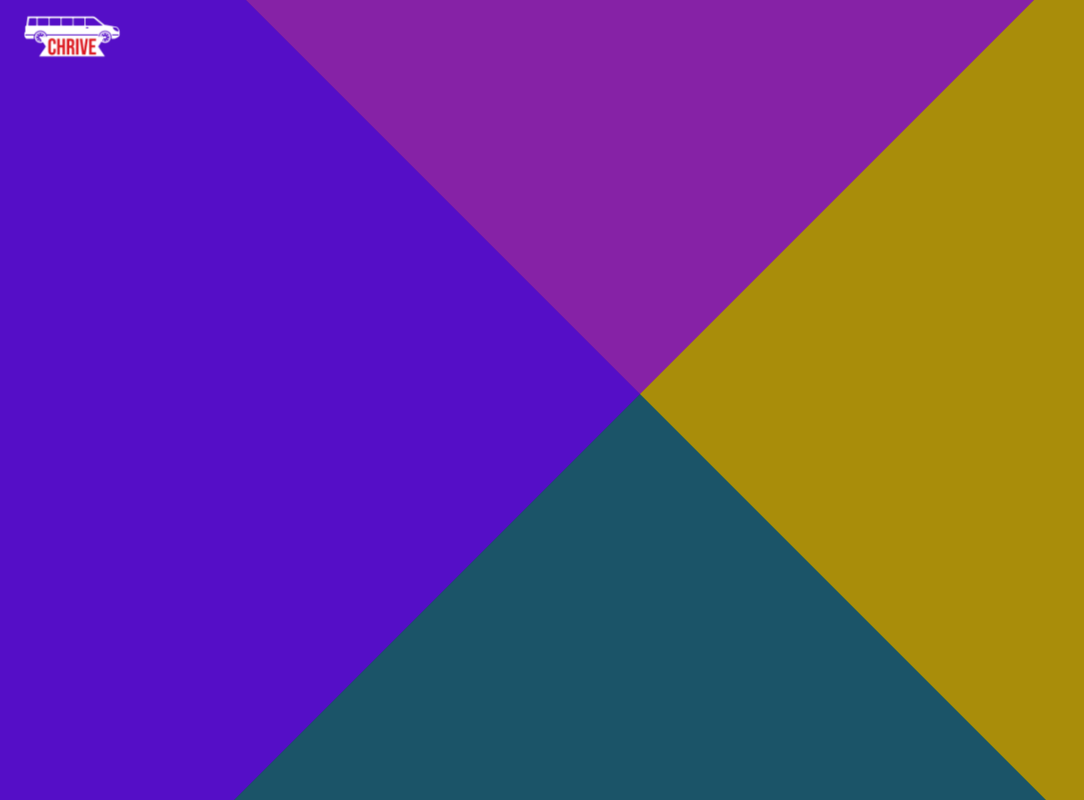
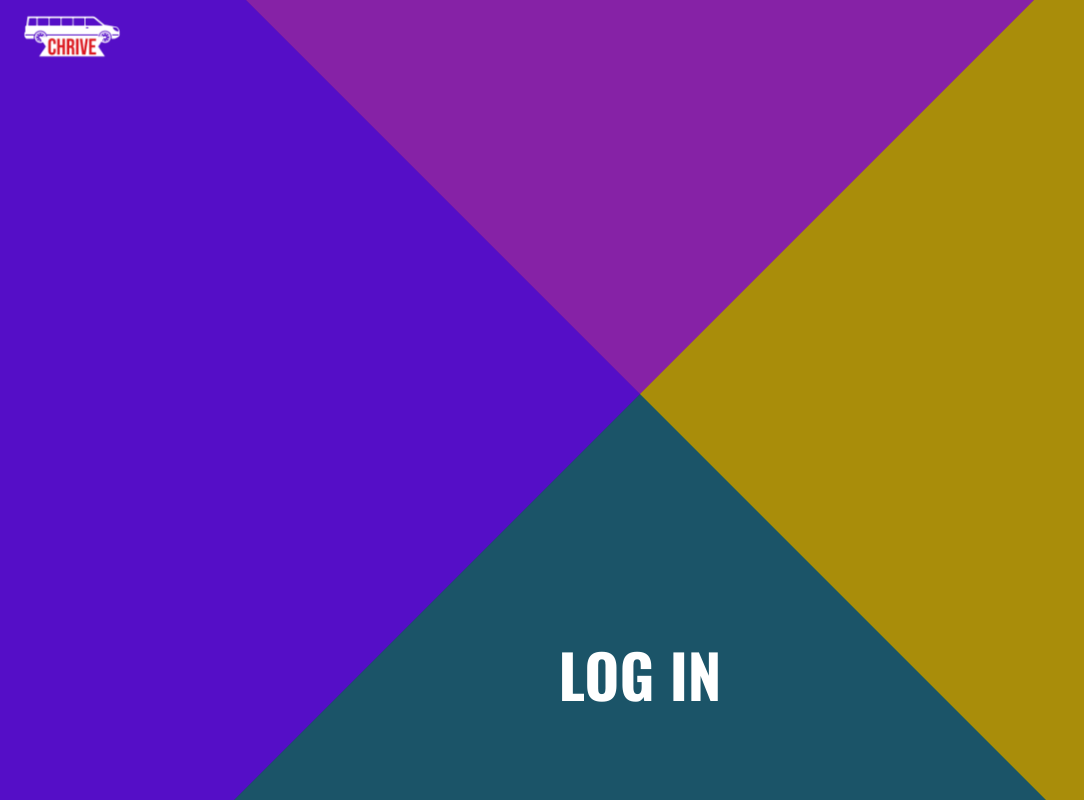
Before and after one commit to naa7/chrive, a PHP site: page /login/login.php in a window 1280 px wide. Shown: the whole page, without its empty margins (0-1084 px from the left). Run offline with PHP 8.4, Linux system fonts and the light colour scheme; data that the repository does not hold is empty.

Commit message:
various tweaks and improvements

```diff
--- a/home/home.css
+++ b/home/home.css
@@ -196,7 +196,7 @@ body {
 .scroll-arrow {
   position: absolute;
   bottom: 6vh;
-  left: 45%;
+  left: 50%;
   transform: translateX(-50%);
   font-size: 2rem;
   color: white;
@@ -227,7 +227,6 @@ body {
 .scroll-arrow:hover::before {
   content: "Scroll";
   font-family: "Franklin Gothic Medium", sans-serif;
-
   position: absolute;
   top: -30px;
   left: 50%;
--- a/login/login.css
+++ b/login/login.css
@@ -1,3 +1,5 @@
+@import url("https://fonts.googleapis.com/css2?family=Oswald:wght@700&display=swap");
+
 @import url("https://fonts.googleapis.com/css2?family=Oswald:wght@700&display=swap");
 
 *,
@@ -23,28 +25,24 @@
   z-index: -10;
 }
 
-.login-container:hover,
-.login-container:active {
-  .login-top,
-  .login-bottom {
-    &:before,
-    &:after {
+.login-container:hover .login-top::before,
+.login-container:hover .login-top::after,
+.login-container:hover .login-bottom::before,
+.login-container:hover .login-bottom::after {
   margin-left: 300px !important;
   transform-origin: -300px 50% !important;
   transition-delay: 0s !important;
 }
-  }
 
-  .login-center {
+.login-container:hover .login-center {
   opacity: 1 !important;
   transition-delay: 0.2s !important;
 }
-}
 
-.login-top,
-.login-bottom {
-  &:before,
-  &:after {
+.login-top::before,
+.login-top::after,
+.login-bottom::before,
+.login-bottom::after {
   content: "";
   display: block;
   position: absolute;
@@ -59,28 +57,25 @@
   opacity: 0.65;
   transition-delay: 0.2s;
 }
-}
 
-.login-top {
-  &:before {
+.login-top::before {
   transform: rotate(45deg);
   background: #17c02e;
 }
-  &:after {
+
+.login-top::after {
   transform: rotate(135deg);
   background: #224091;
 }
-}
 
-.login-bottom {
-  &:before {
+.login-bottom::before {
   transform: rotate(-45deg);
   background: #fc9701;
 }
-  &:after {
+
+.login-bottom::after {
   transform: rotate(-135deg);
   background: #7700ff;
-  }
 }
 
 .login-header {
@@ -159,6 +154,22 @@
   text-align: center;
 }
 
+.login-message {
+  position: absolute;
+  top: 80%;
+  left: 50%;
+  transform: translate(-50%, -50%);
+  padding: 10px;
+  margin-top: 33px;
+  text-align: center;
+  font-size: 60px;
+  color: #ffffff;
+  z-index: 1;
+  font-family: "Oswald", sans-serif;
+  transition: opacity 0.3s ease;
+  pointer-events: none;
+}
+
 .login-container:hover .login-message {
   opacity: 0;
 }
--- a/profile/profile.php
+++ b/profile/profile.php
@@ -43,7 +43,7 @@ if ($_SERVER['REQUEST_METHOD'] === 'POST' && isset($_POST['save'])) {
         $update_password_stmt->bind_param("si", $new_password, $user_id);
         $update_password_stmt->execute();
         $update_password_stmt->close();
-    } else {
+    } elseif (!empty($_POST['new_password']) || !empty($_POST['confirm_password'])) {
         $message = "Passwords do not match";
     }
 }
```
Also changed, not shown: signup/signup.css (+42 -22 lines), README.md, website-design/ER_diagram.png (renamed from ER_diagram.png), website-design/wireframes.png (renamed from wireframes.png). Lines whose indentation alone changed are shown as unchanged.
